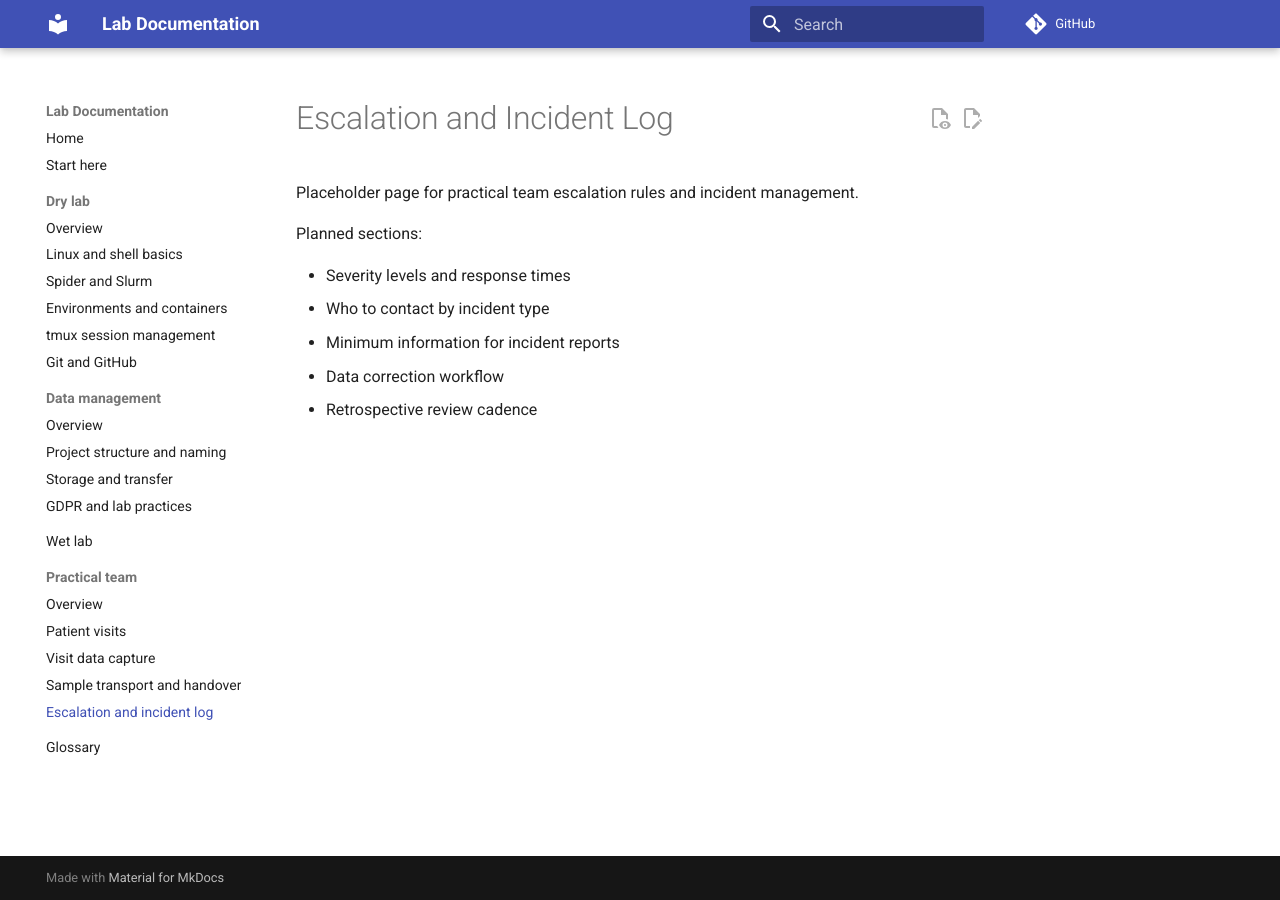
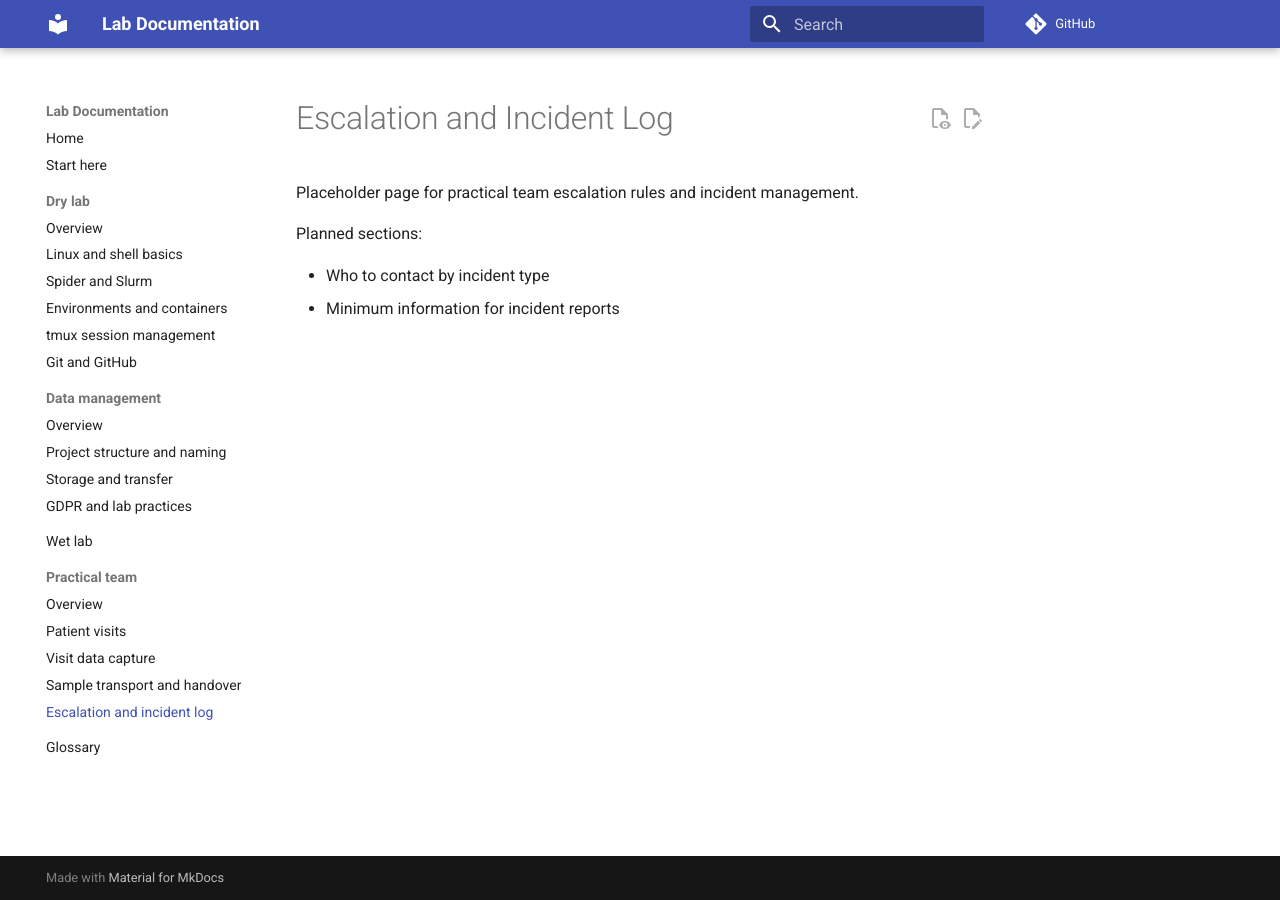
Before and after one commit to holstegelab/lab-docs, an MkDocs documentation site: the page built from docs/practical/escalation-and-incidents.md, in a window 1280 px wide. Built offline with MkDocs 1.6.1 and Material for MkDocs 9.7.7, drawn with Linux system fonts in a browser that asks for light colours; comment, search, counter and statistics services are not loaded.

Commit message:
Update escalation-and-incidents.md

```diff
--- a/docs/practical/escalation-and-incidents.md
+++ b/docs/practical/escalation-and-incidents.md
@@ -4,8 +4,5 @@ Placeholder page for practical team escalation rules and incident management.
 
 Planned sections:
 
-- Severity levels and response times
 - Who to contact by incident type
 - Minimum information for incident reports
-- Data correction workflow
-- Retrospective review cadence
```
